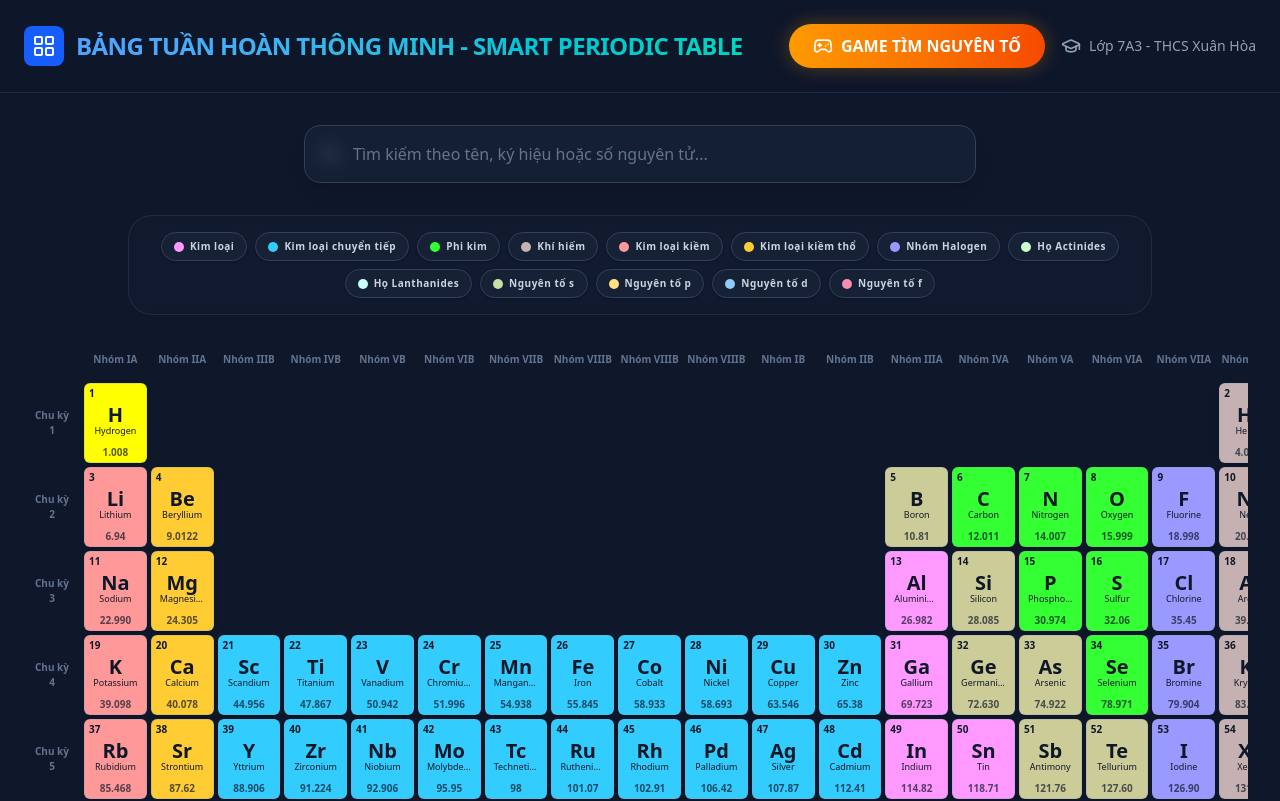
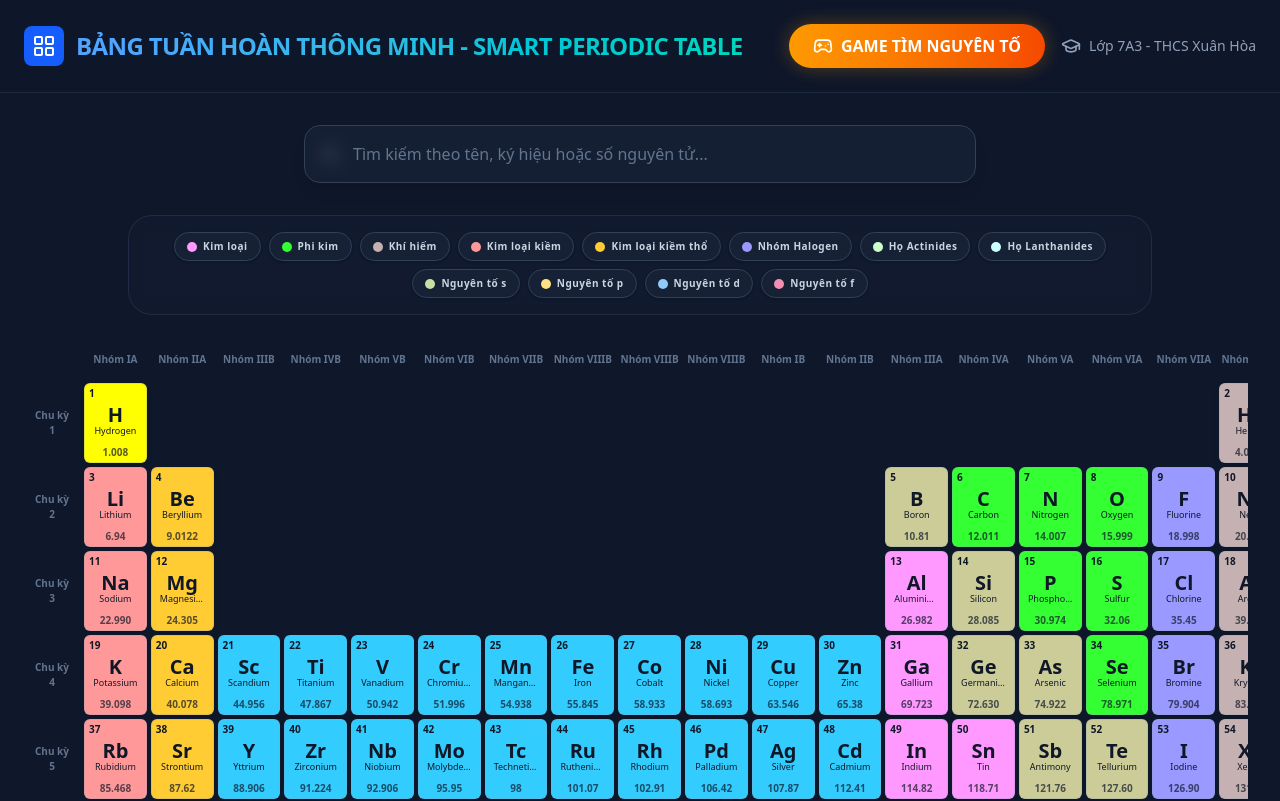
Before and after one commit to trinhngoctruc-oss/SmartPeriodic-Table, a React (Vite) app: page / in a window 1280 px wide. Shown: the top 801 px of the page. Built offline with nearby package versions, Linux system fonts and the light colour scheme.

Commit message:
feat: Translate "transition-metal" category to Vietnamese
This commit updates the `data.ts` file to translate the category label "transition-metal" to its Vietnamese equivalent, "Kim loại chuyển tiếp". This improves the localization and user experience for Vietnamese speakers.

```diff
--- a/src/data.ts
+++ b/src/data.ts
@@ -26,7 +26,6 @@ export interface Element {
 
 export const categories = {
   "post-transition-metal": "Kim loại",
-  "transition-metal": "Kim loại chuyển tiếp",
   "nonmetal": "Phi kim",
   "noble-gas": "Khí hiếm",
   "alkali-metal": "Kim loại kiềm",
```
